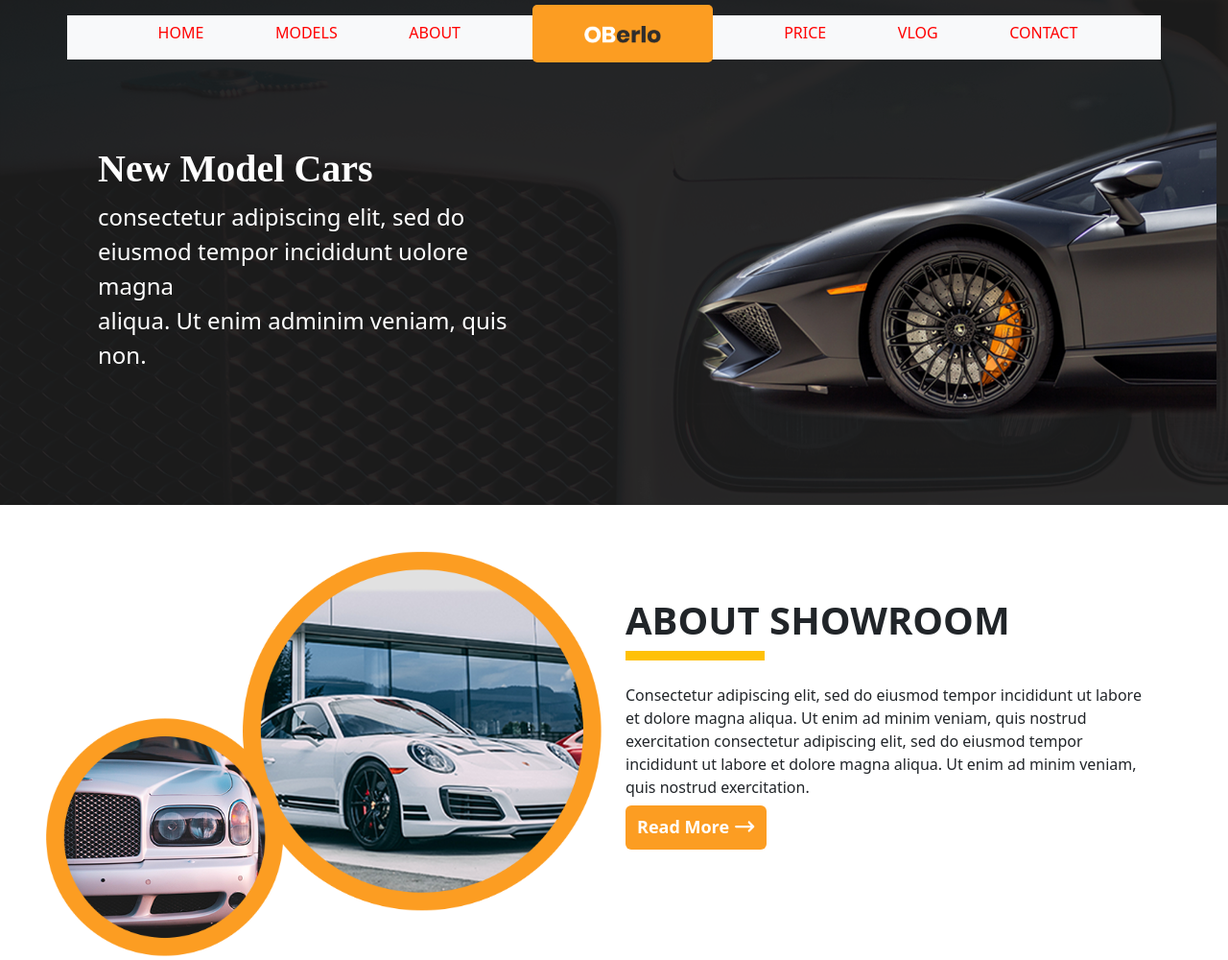
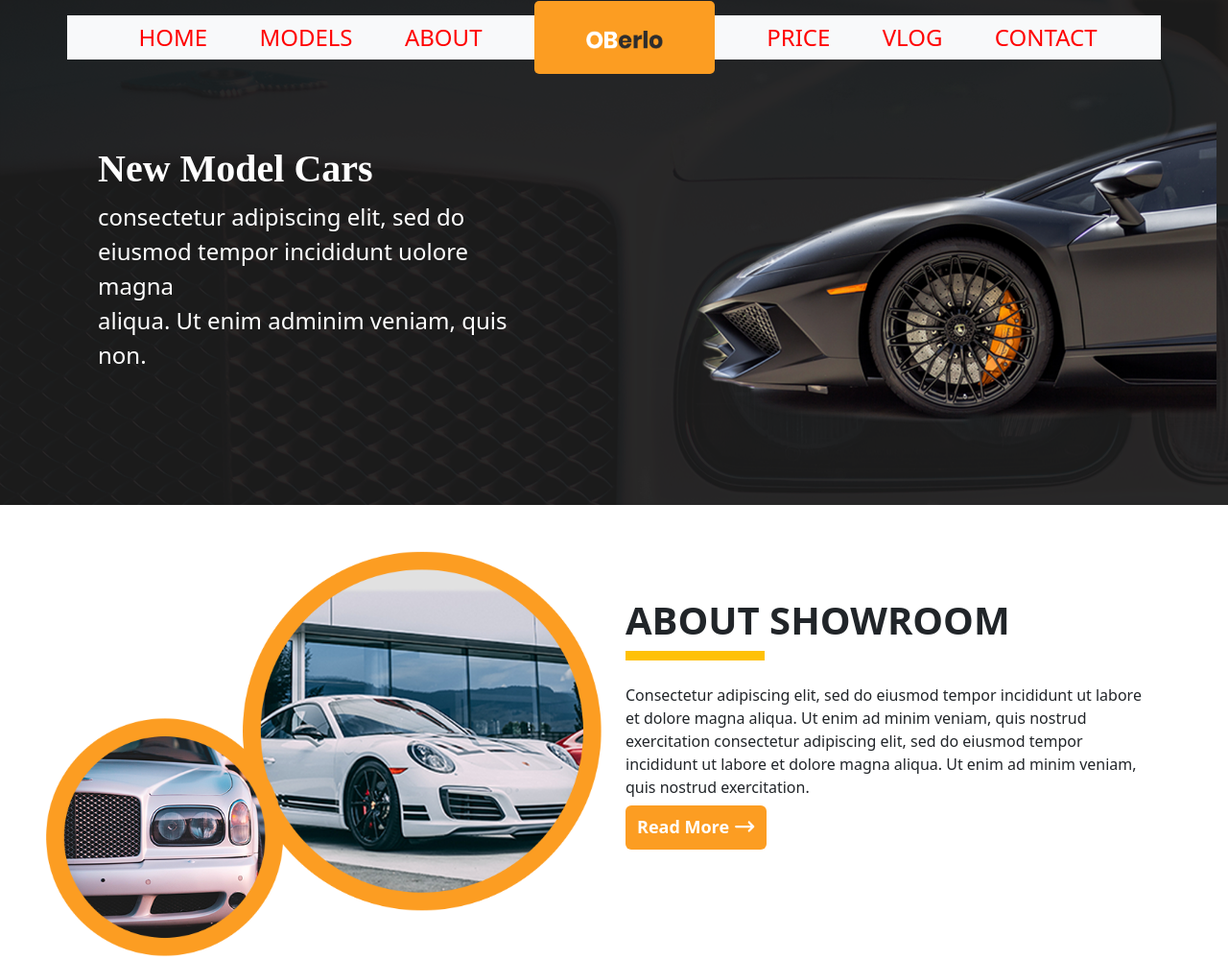
Before and after one commit to SouurabhVermaa/oberlo-Car-Website, a plain HTML site: page index.html in a window 1280 px wide. Shown: the top 1000 px of the page at 96% size. Drawn offline with nearby package versions, Linux system fonts and the light colour scheme.

Commit message:
Update index.html
Signed-off-by: SouurabhVermaa <sourabhsinghverma25@gmail.com>

```diff
--- a/index.html
+++ b/index.html
@@ -21,16 +21,18 @@
                     aria-expanded="false" aria-label="Toggle navigation">
                     <span class="navbar-toggler-icon"></span>
                 </button>
-                <div class="collapse navbar-collapse " id="navbarSupportedContent">
-                    <h6>HOME</h6>
-                    <h6>MODELS</h6>
-                    <h6>ABOUT</h6>
-                    <h6>
-                        <div class="logo"><img src="./images/logo.png" alt="" class="img-fluid" width="80px"></div>
-                    </h6>
-                    <h6>PRICE</h6>
-                    <h6>VLOG</h6>
-                    <h6>CONTACT</h6>
+                <div class="collapse navbar-collapse justify-content-evenly" id="navbarSupportedContent">
+                    <a class="nav-link" href="#">HOME</a>
+                    <a class="nav-link" href="#">MODELS</a>
+                    <a class="nav-link" href="#">ABOUT</a>
+
+                    <div class="logo">
+                        <img src="./images/logo.png" alt="" width="80">
+                    </div>
+
+                    <a class="nav-link" href="#">PRICE</a>
+                    <a class="nav-link" href="#">VLOG</a>
+                    <a class="nav-link" href="#">CONTACT</a>
                 </div>
             </div>
         </nav>
@@ -332,4 +334,5 @@
     <script>AOS.init();</script>
 </body>
 
+
 </html>
```
